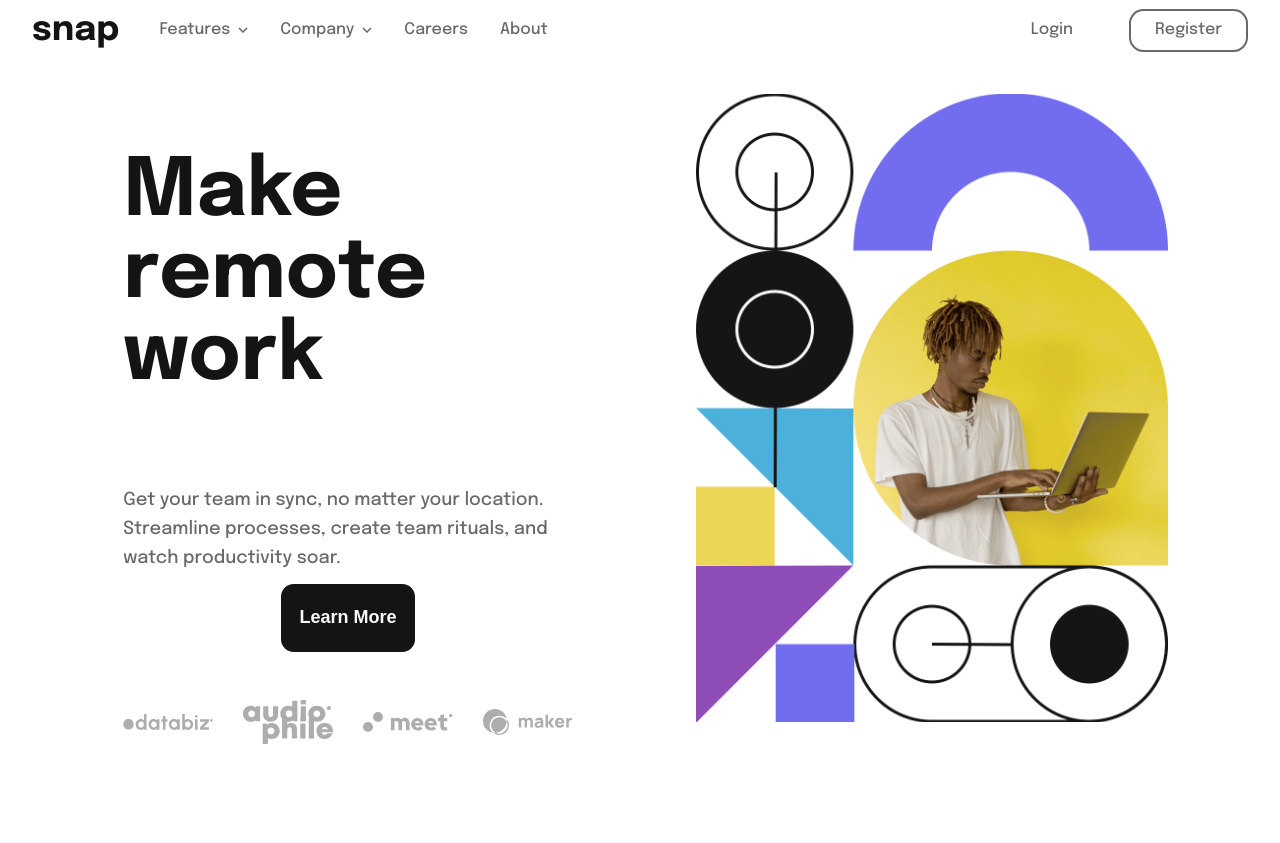
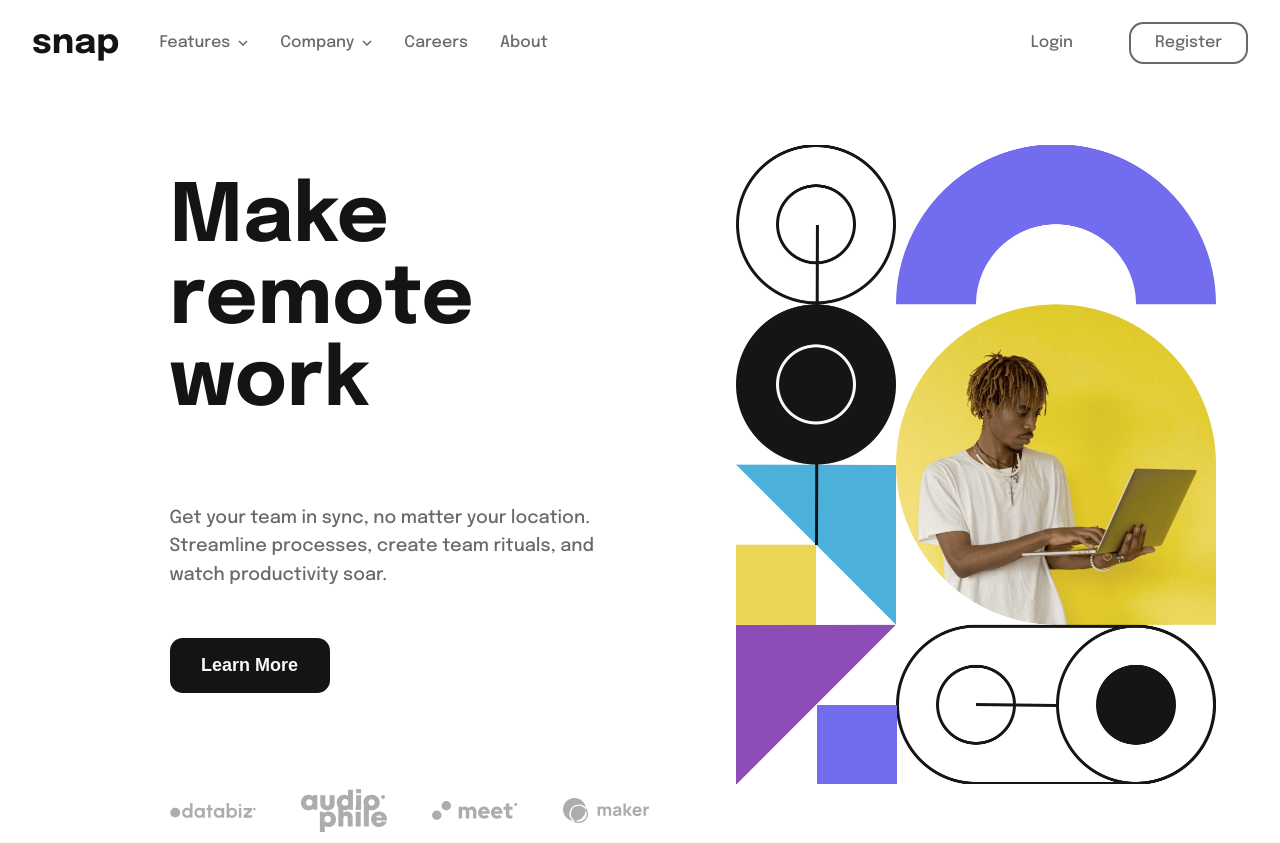
Before and after one commit to calebsg225/FM-intro-section-w-dropdowns, a React (Create React App) app: page / in a window 1280 px wide. Before the commit the page ends 800 px from the top, so only its background shows below. Built offline with nearby package versions, Linux system fonts and the light colour scheme; the HTML template or start-up script is replaced by a standard one; a web font is replaced by a local one.

Commit message:
desktop responsive

```diff
--- a/src/index.css
+++ b/src/index.css
@@ -30,7 +30,7 @@ header .open-sidebar {
 
 @media (min-width: 750px) {
   header {
-    padding: 0 1rem;
+    padding: 0.8rem 1rem;
     justify-content: center;
   }
   header h2 {
@@ -90,18 +90,18 @@ main section .client-logos img {
   width: 20%;
 }
 
-@media (min-width: 937.5px) {
+@media (min-width: 750px) {
   main {
     display: grid;
     grid-template-columns: 1fr 1fr;
-    gap: 7rem;
     align-items: center;
-    padding: 0 7rem;
+    padding: 0 2rem 0 2rem;
   }
   main .hero-image {
     order: 1;
     background-image: url("images/image-hero-desktop.png");
     aspect-ratio: 1/1.33;
+    max-width: 30rem;
   }
   main section {
     text-align: left;
@@ -112,6 +112,25 @@ main section .client-logos img {
   }
   main section p {
     font-size: 18px;
+    margin: 0;
+    max-width: 30rem;
+  }
+  main section .learn-more {
+    margin: 3rem 0 6rem;
+    width: 10rem;
+    aspect-ratio: 2.9/1;
+    padding: 0;
+  }
+  main section .client-logos {
+    max-width: 30rem;
+  }
+  main section .client-logos img {
+    width: 18%;
+  }
+}
+@media (min-width: 1125px) {
+  main {
+    padding: 0 2rem 0 9.9rem;
   }
 }
 @media (max-width: 749px) {
--- a/src/sass/_header.scss
+++ b/src/sass/_header.scss
@@ -10,7 +10,7 @@ header {
 
 @media (min-width: $mobile-max) {
   header {
-    padding: 0 1rem;
+    padding: .8rem 1rem;
     h2 {
       margin-left: 1rem;
     }
```
Also changed, not shown: src/sass/_intro.scss (+22 -4 lines), 1 other file (tests, documents, lock files or other folders).
